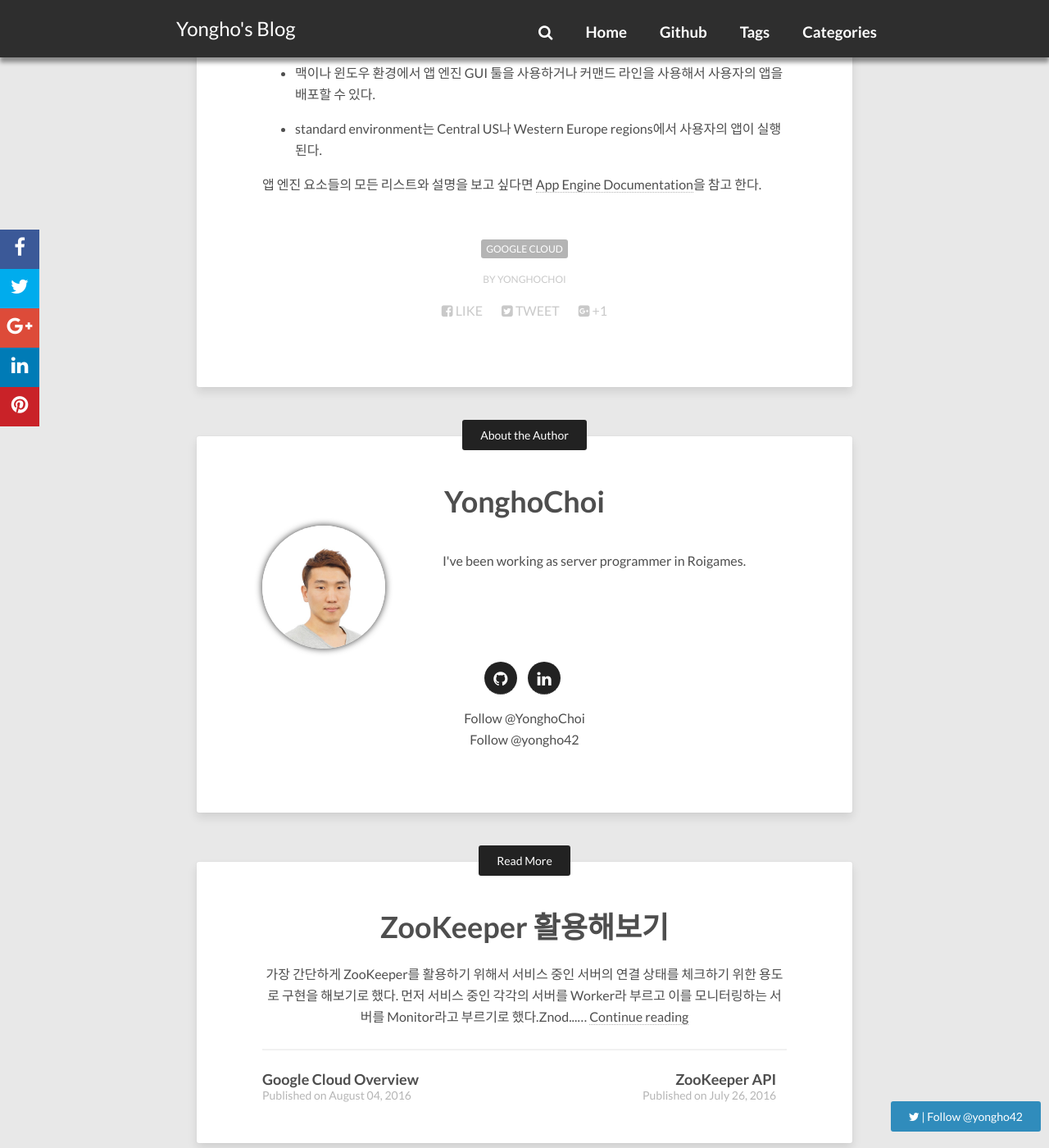
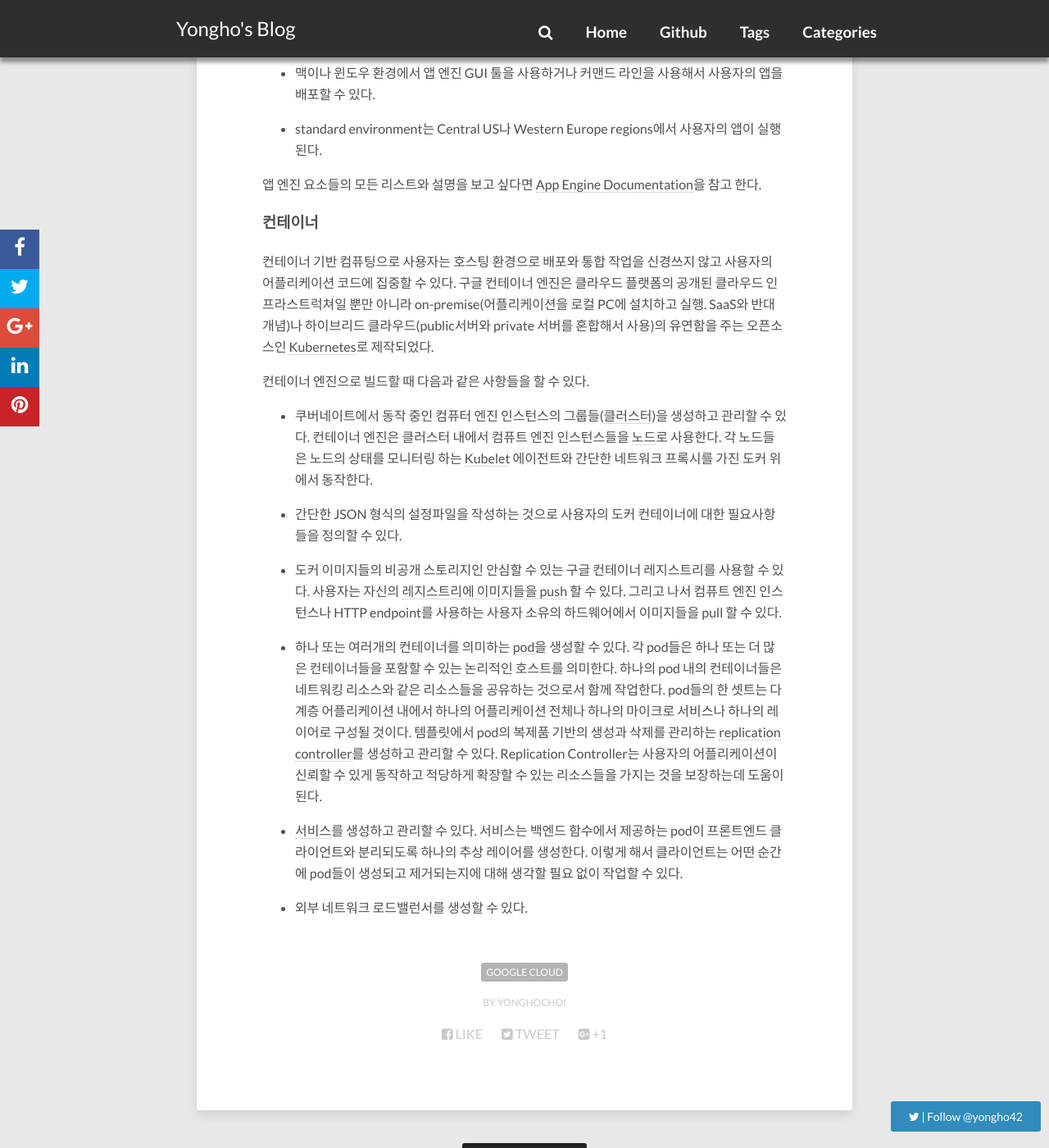
Before and after one commit to YonghoChoi/yonghochoi.github.io, a Jekyll site: the page built from _posts/2016-08-08-gcloud-services.md, in a window 1280 px wide and 1400 px high, scrolled down 2152 px. Shown: the whole window at 82% size. Built offline with Jekyll 4.4.1, drawn with Linux system fonts in a browser that asks for light colours; nearby versions of some CDN libraries; comment, search, counter and statistics services are not loaded; some of the changed text lies outside the part shown.

Commit message:
google cloud 주제 변경 및 내용 보완
- overview로 주제를 정했던 부분 concept로 변경.
- google cloud 서비스 포스팅 내용 보완

```diff
--- a/_posts/2016-08-04-gcloud-overview.md
+++ b/_posts/2016-08-04-gcloud-concept.md
@@ -1,6 +1,6 @@
 ---
 layout: post
-title:  "Google Cloud Overview"
+title:  "Google Cloud Concept"
 date:   2016-08-04 23:50:00 +0900
 tags: [google cloud]
 ---
--- a/_posts/2016-08-08-gcloud-services.md
+++ b/_posts/2016-08-08-gcloud-services.md
@@ -52,6 +52,24 @@ tags: [google cloud]
 
 앱 엔진 요소들의 모든 리스트와 설명을 보고 싶다면 [App Engine Documentation]을 참고 한다.
 
+### 컨테이너
+
+컨테이너 기반 컴퓨팅으로 사용자는 호스팅 환경으로 배포와 통합 작업을 신경쓰지 않고 사용자의 어플리케이션 코드에 집중할 수 있다. 구글 컨테이너 엔진은 클라우드 플랫폼의 공개된 클라우드 인프라스트럭쳐일 뿐만 아니라 on-premise(어플리케이션을 로컬 PC에 설치하고 실행. SaaS와 반대 개념)나 하이브리드 클라우드(public서버와 private 서버를 혼합해서 사용)의 유연함을 주는 오픈소스인 [Kubernetes]로 제작되었다.
+
+컨테이너 엔진으로 빌드할 때 다음과 같은 사항들을 할 수 있다.
+
+* 쿠버네이트에서 동작 중인 컴퓨터 엔진 인스턴스의 그룹들([클러스터])을 생성하고 관리할 수 있다. 컨테이너 엔진은 클러스터 내에서 컴퓨트 엔진 인스턴스들을 [노드]로 사용한다. 각 노드들은 노드의 상태를 모니터링 하는 [Kubelet] 에이전트와 간단한 네트워크 프록시를 가진 도커 위에서 동작한다.
+
+* 간단한 JSON 형식의 설정파일을 작성하는 것으로 사용자의 도커 컨테이너에 대한 필요사항들을 정의할 수 있다.
+
+* 도커 이미지들의 비공개 스토리지인 안심할 수 있는 구글 컨테이너 레지스트리를 사용할 수 있다. 사용자는 자신의 [레지스트리에 이미지들을 push] 할 수 있다. 그리고 나서 컴퓨트 엔진 인스턴스나 HTTP endpoint를 사용하는 사용자 소유의 하드웨어에서 이미지들을 pull 할 수 있다.
+
+* 하나 또는 여러개의 컨테이너를 의미하는 [pod]을 생성할 수 있다. 각 pod들은 하나 또는 더 많은 컨테이너들을 포함할 수 있는 논리적인 호스트를 의미한다. 하나의 pod 내의 컨테이너들은 네트워킹 리소스와 같은 리소스들을 공유하는 것으로서 함께 작업한다. pod들의 한 셋트는 다계층 어플리케이션 내에서 하나의 어플리케이션 전체나 하나의 마이크로 서비스나 하나의 레이어로 구성될 것이다. 템플릿에서 pod의 복제품 기반의 생성과 삭제를 관리하는 [replication controller]를 생성하고 관리할 수 있다. Replication Controller는 사용자의 어플리케이션이 신뢰할 수 있게 동작하고 적당하게 확장할 수 있는 리소스들을 가지는 것을 보장하는데 도움이 된다.
+
+* [서비스]를 생성하고 관리할 수 있다. 서비스는 백엔드 함수에서 제공하는 pod이 프론트엔드 클라이언트와 분리되도록 하나의 추상 레이어를 생성한다. 이렇게 해서 클라이언트는 어떤 순간에 pod들이 생성되고 제거되는지에 대해 생각할 필요 없이 작업할 수 있다.
+
+* 외부 네트워크 로드밸런서를 생성할 수 있다.
+
 [상품과 서비스 페이지]: https://cloud.google.com/products/
 [standard environment]: https://cloud.google.com/appengine/docs/about-the-standard-environment
 [flexible environment]: https://cloud.google.com/appengine/docs/flexible/
@@ -64,3 +82,11 @@ tags: [google cloud]
 [Cloud Endpoints]: https://cloud.google.com/appengine/docs/about-the-standard-environment#Endpoints
 [Cloud Security Scanner]: https://cloud.google.com/security-scanner/
 [App Engine Documentation]: https://cloud.google.com/appengine/docs
+[Kubernetes]: http://kubernetes.io/docs/whatisk8s/
+[클러스터]: https://cloud.google.com/container-engine/docs/clusters/
+[노드]: https://cloud.google.com/container-engine/docs/clusters/#nodes
+[Kubelet]: http://kubernetes.io/docs/admin/kubelet/
+[레지스트리에 이미지들을 push]: https://cloud.google.com/tools/container-registry/#pushing_to_the_registry
+[pod]: http://kubernetes.io/docs/user-guide/pods/#what_is_a_pod
+[replication controller]: http://kubernetes.io/docs/user-guide/replication-controller/
+[서비스]: http://kubernetes.io/docs/user-guide/services/
```
